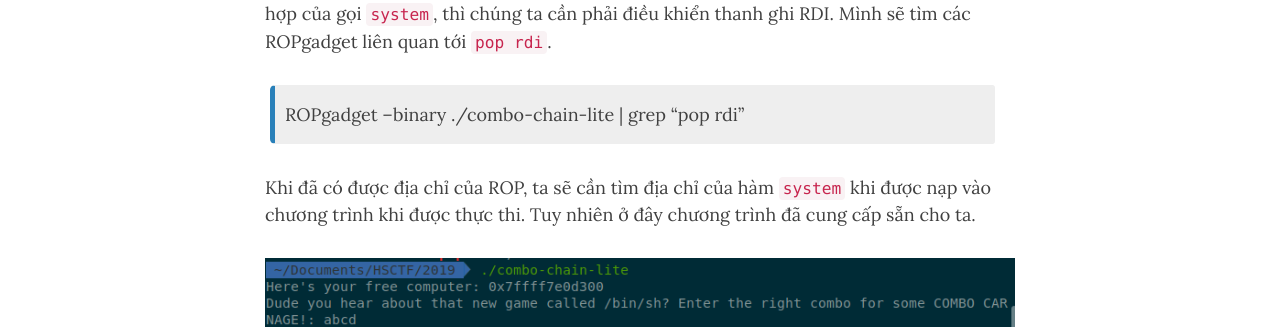
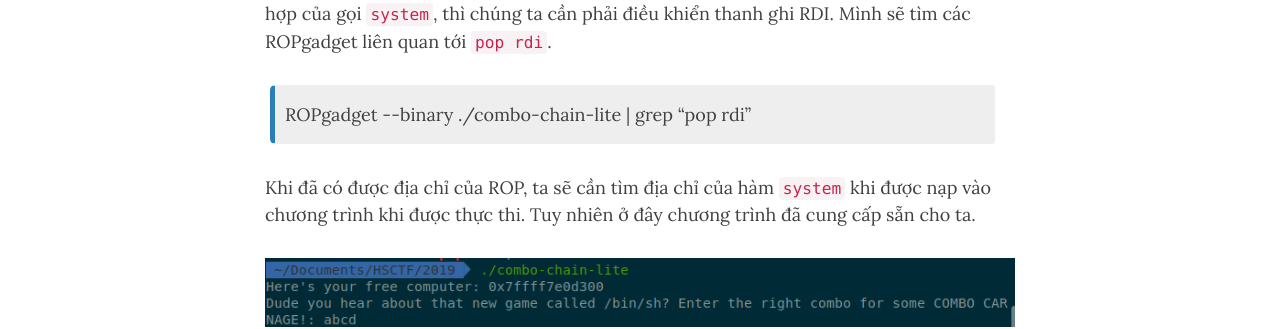
Before and after one commit to Delt-A/delt-a.github.io, a Jekyll site: the page built from _posts/2019-06-17-hsctf-6-combo-chain-lite.md, in a window 1280 px wide and 900 px high, scrolled down 914 px. Shown: the part 157-486 px from the top of the window. Built offline with Jekyll 4.4.1, drawn with Linux system fonts in a browser that asks for light colours; nearby versions of some CDN libraries.

```diff
--- a/_posts/2019-06-17-hsctf-6-combo-chain-lite.md
+++ b/_posts/2019-06-17-hsctf-6-combo-chain-lite.md
@@ -16,7 +16,7 @@ Chall sử dụng ROP (Return Oriented Programming). Nên trước tiên ta tìm
 Trong quy ước gọi ([calling conventions](https://ctf101.org/binary-exploitation/what-are-calling-conventions/)), các đối số được truyền vào các registers trong các chương trình 64-bit theo thứ tự như link tham khảo. Trong trường hợp của gọi `system`, thì chúng ta cần phải điều khiển thanh ghi RDI. Mình sẽ tìm các ROPgadget liên quan tới `pop rdi`.
 
 {: .box-note}
-ROPgadget --binary ./combo-chain-lite \| grep "pop rdi"
+ROPgadget \--binary ./combo-chain-lite \| grep "pop rdi"
 
 Khi đã có được địa chỉ của ROP, ta sẽ cần tìm địa chỉ của hàm `system` khi được nạp vào chương trình khi được thực thi. Tuy nhiên ở đây chương trình đã cung cấp sẵn cho ta.
 
```
